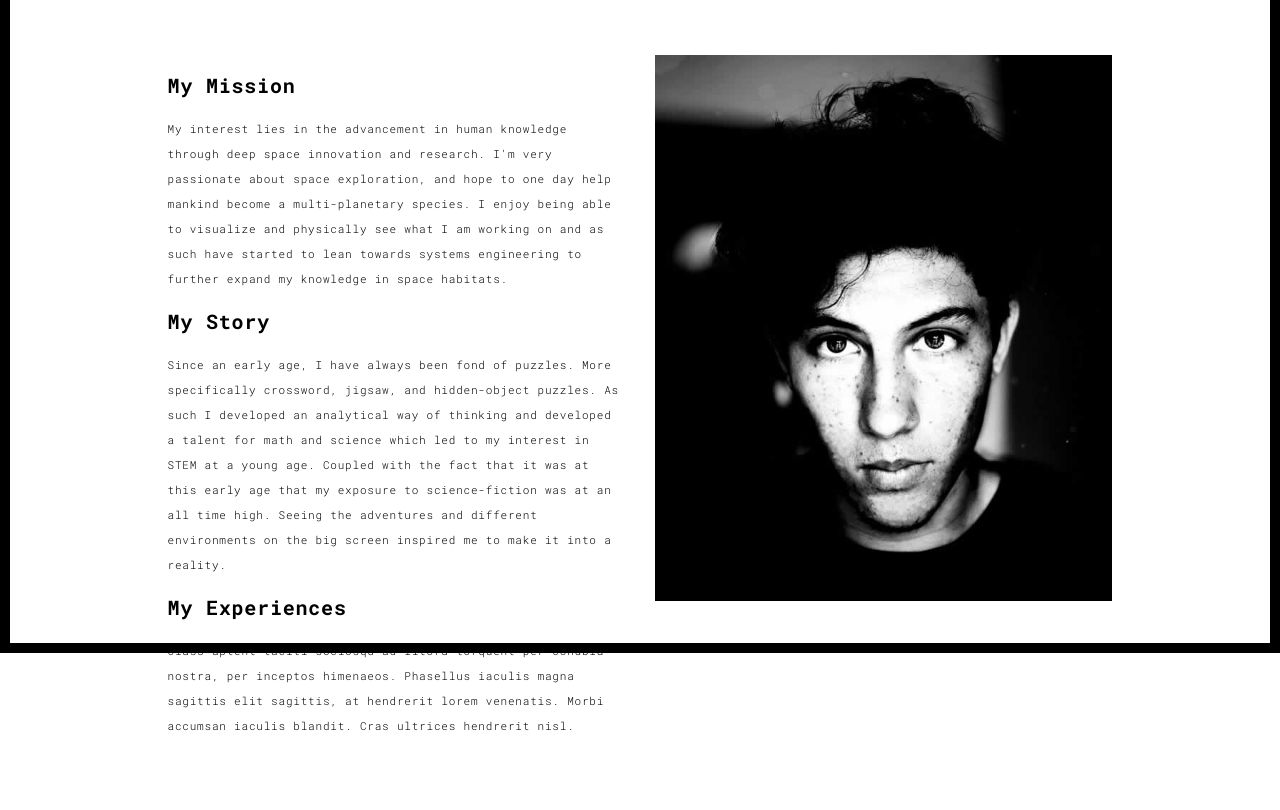
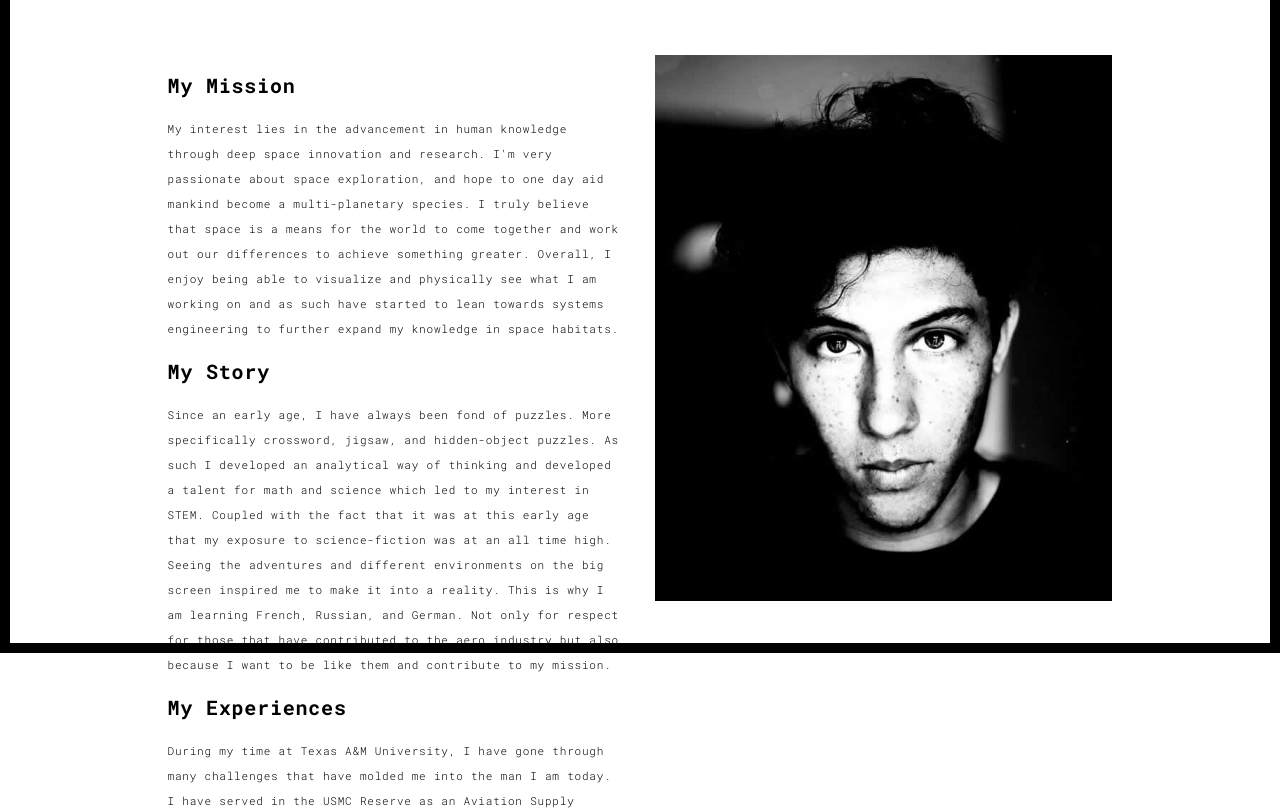
Before and after one commit to mannycarr214/mannycarr214.github.io, a plain HTML site: page about.html in a window 1280 px wide. Shown: the part 147-957 px from the top of the page. Drawn offline with Linux system fonts and the light colour scheme.

Commit message:
commit 1.2

```diff
--- a/about.html
+++ b/about.html
@@ -64,20 +64,26 @@
                 <div class="col-xs-12 col-md-6">
                   <h3>My Mission</h3>
                   <p>My interest lies in the advancement in human knowledge through deep space innovation and research.
-                     I'm very passionate about space exploration, and hope to one day help mankind become a multi-planetary species.
-                     I enjoy being able to visualize and physically see what I am working on and as such have started to lean towards
+                     I'm very passionate about space exploration, and hope to one day aid mankind become a multi-planetary species.
+                     I truly believe that space is a means for the world to come together and work out our differences to achieve something greater.
+                     Overall, I enjoy being able to visualize and physically see what I am working on and as such have started to lean towards
                      systems engineering to further expand my knowledge in space habitats.
                   </p>
                   <h3>My Story </h3>
                   <p>Since an early age, I have always been fond of puzzles.
                     More specifically crossword, jigsaw, and hidden-object puzzles.
-                    As such I developed an analytical way of thinking and developed a talent for math and science which led to my interest in STEM at a young age.
+                    As such I developed an analytical way of thinking and developed a talent for math and science which led to my interest in STEM.
                     Coupled with the fact that it was at this early age that my exposure to science-fiction was at an all time high.
                     Seeing the adventures and different environments on the big screen inspired me to make it into a reality.
+                    This is why I am learning French, Russian, and German. Not only for respect for those that have contributed to the aero industry but
+                    also because I want to be like them and contribute to my mission.
                   </p>
                   <h3>My Experiences</h3>
                   <p>
-                  Class aptent taciti sociosqu ad litora torquent per conubia nostra, per inceptos himenaeos. Phasellus iaculis magna sagittis elit sagittis, at hendrerit lorem venenatis. Morbi accumsan iaculis blandit. Cras ultrices hendrerit nisl.</p>
+                    During my time at Texas A&M University, I have gone through many challenges that have molded me into the man I am today.
+                    I have served in the USMC Reserve as an Aviation Supply Specialist. I've interned at NASA JSC during my freshman year and have had the opportunity to work with
+                    many univeristy projects such as The 12th Astronaut for the NASA SUITS challenge and Space Habitat Design challenge at TAMU.
+                  </p>
                 </div>
                 <div class="col-xs-12 col-md-6">
                   <img src="./assets/images/profil.jpg" class="img-responsive" alt="">
@@ -97,7 +103,7 @@
   <div class="container">
     <div class="row">
       <div class="col-xs-12">
-        <p>© UNTITLED | Website created with <a href="http://www.mashup-template.com/" title="Create website with free html template">Mashup Template</a>/<a href="https://www.unsplash.com/" title="Beautiful Free Images">Unsplash</a></p>
+        <p> Manuel Carrera | manuelcarrera.sbm@gmail.com | mannycarr214@tamu.edu </p>
       </div>
     </div>
   </div>
```
